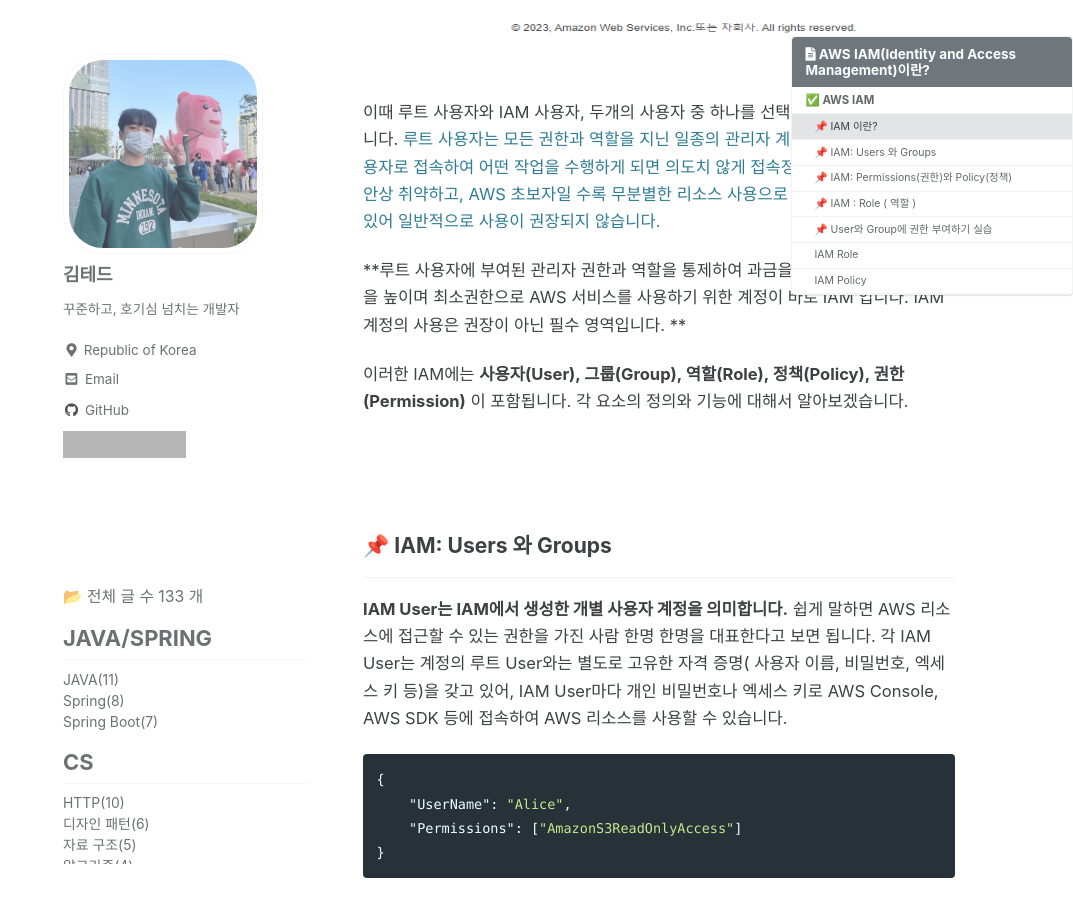
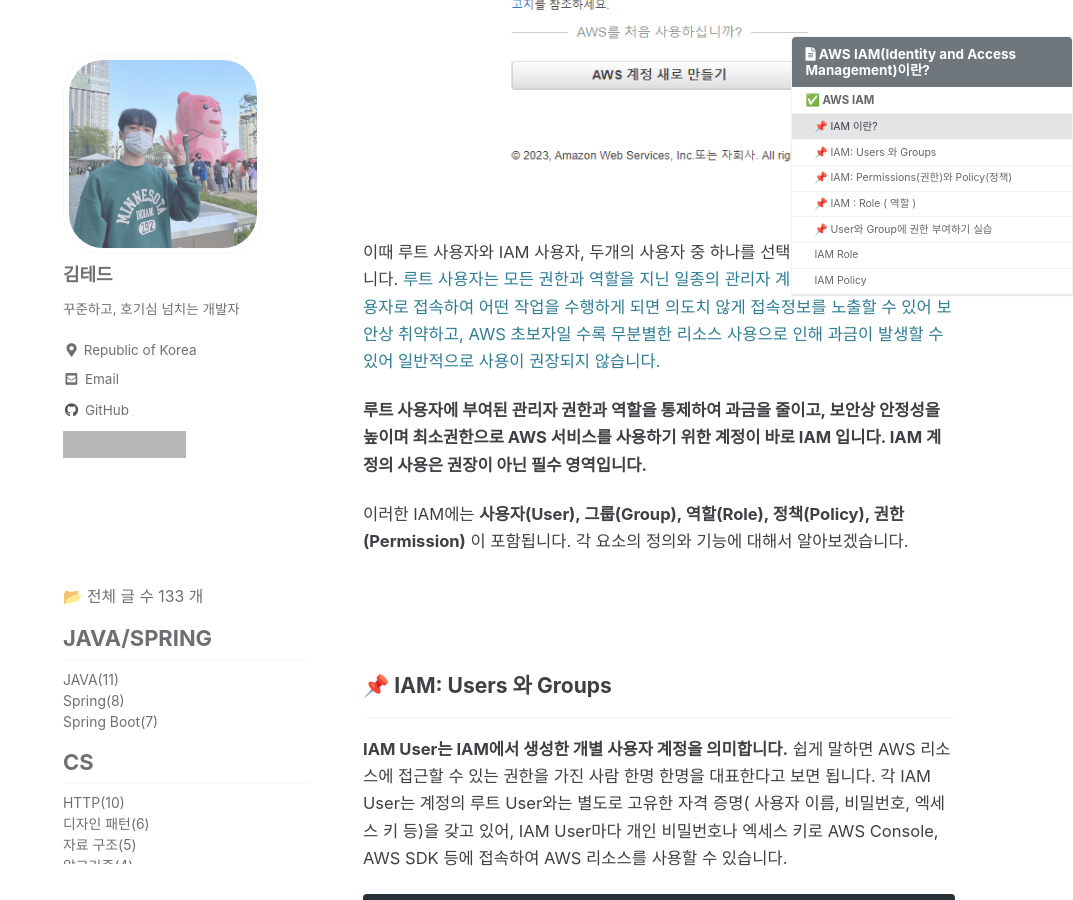
Before and after one commit to idkim97/idkim97.github.io, a Jekyll site: the page built from _posts/2024-06-17-AWS IAM.md, in a window 1280 px wide and 900 px high, scrolled down 1249 px. Shown: the whole window, without its empty margins (207-1280 px from the left). Built offline with Jekyll 4.4.1, drawn with Linux system fonts in a browser that asks for light colours; cached includes are drawn as plain includes; some web fonts are replaced; comment, search, counter and statistics services are not loaded; grey boxes are pictures that could not be loaded.

Commit message:
Update 2024-06-17-AWS IAM.md

```diff
--- a/_posts/2024-06-17-AWS IAM.md
+++ b/_posts/2024-06-17-AWS IAM.md
@@ -26,12 +26,12 @@
 AWS 계정을 처음 생성하고 로그인 화면에 접속하면 아래와 같은 화면을 볼 수 있습니다.
 
 <p align="center">
-<img src="https://github.com/idkim97/idkim97.github.io/blob/master/img/iam2.webp?raw=true" style="width:400px; height:560px" alt="aws 로그인 화면">
+<img src="https://github.com/idkim97/idkim97.github.io/blob/master/img/iam2.webp?raw=true" style="width:400px; height:700px" alt="aws 로그인 화면">
 </p>
 
 이때 루트 사용자와 IAM 사용자, 두개의 사용자 중 하나를 선택해서 로그인할 수 있습니다. [루트 사용자는 모든 권한과 역할을 지닌 일종의 관리자 계정이기 때문에 루트 사용자로 접속하여 어떤 작업을 수행하게 되면 의도치 않게 접속정보를 노출할 수 있어 보안상 취약하고, AWS 초보자일 수록 무분별한 리소스 사용으로 인해 과금이 발생할 수 있어 일반적으로 사용이 권장되지 않습니다.](https://idkim97.github.io/aws-account-setting/)
 
-**루트 사용자에 부여된 관리자 권한과 역할을 통제하여 과금을 줄이고, 보안상 안정성을 높이며 최소권한으로 AWS 서비스를 사용하기 위한 계정이 바로 IAM  입니다. IAM 계정의 사용은 권장이 아닌 필수 영역입니다. **
+**루트 사용자에 부여된 관리자 권한과 역할을 통제하여 과금을 줄이고, 보안상 안정성을 높이며 최소권한으로 AWS 서비스를 사용하기 위한 계정이 바로 IAM  입니다. IAM 계정의 사용은 권장이 아닌 필수 영역입니다.**
 
 이러한 IAM에는 **사용자(User), 그룹(Group), 역할(Role), 정책(Policy), 권한(Permission)** 이 포함됩니다. 각 요소의 정의와 기능에 대해서 알아보겠습니다.
 
```
